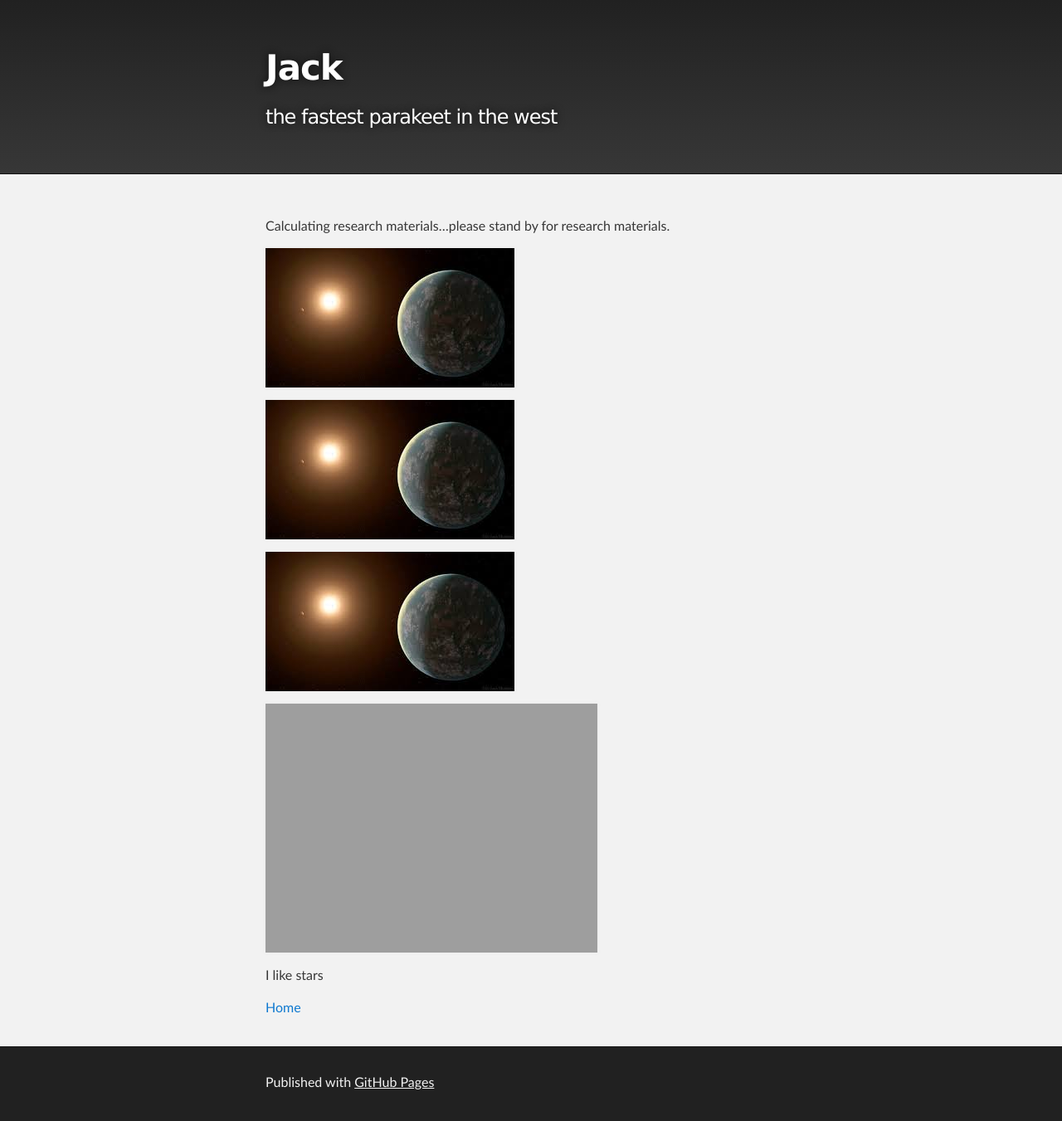
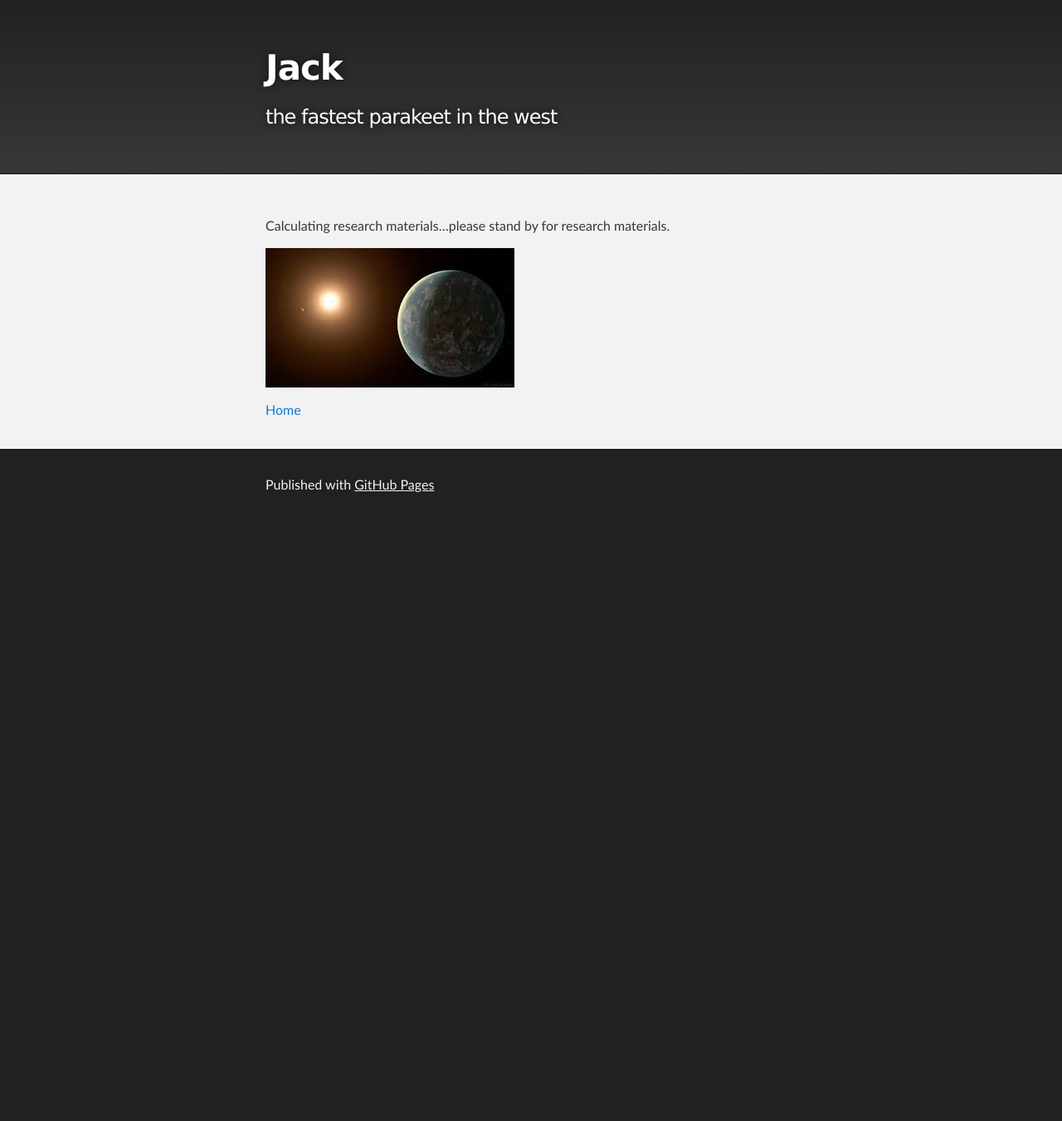
Before and after one commit to jluby127/jluby127.github.io, a Jekyll site: the page built from research.md, in a window 1280 px wide. Shown: the whole page at 83% size. Built offline with Jekyll 4.4.1, drawn with Linux system fonts in a browser that asks for light colours; our own code applies the rules of GitHub Pages for plain Markdown files; after the commit the page ends 900 px from its top, so only the background shows below that.

Commit message:
Update research.md

```diff
--- a/research.md
+++ b/research.md
@@ -2,12 +2,4 @@ Calculating research materials...please stand by for research materials.
 
 ![Planet](https://github.com/jluby127/jluby127.github.io/blob/master/temp.jpg)
 
-![Planet----2](https://github.com/jluby127/jluby127.github.io/blob/master/output-onlinepngtools.png)
-
-![Planet--3](https://github.com/jluby127/jluby127.github.io/blob/master/assets/temp.jpg)
-
-<img src="(https://github.com/jluby127/jluby127.github.io/blob/master/temp.jpg" alt="hi" class="inline"/>
-
-I like stars
-
 [Home](./)
```
